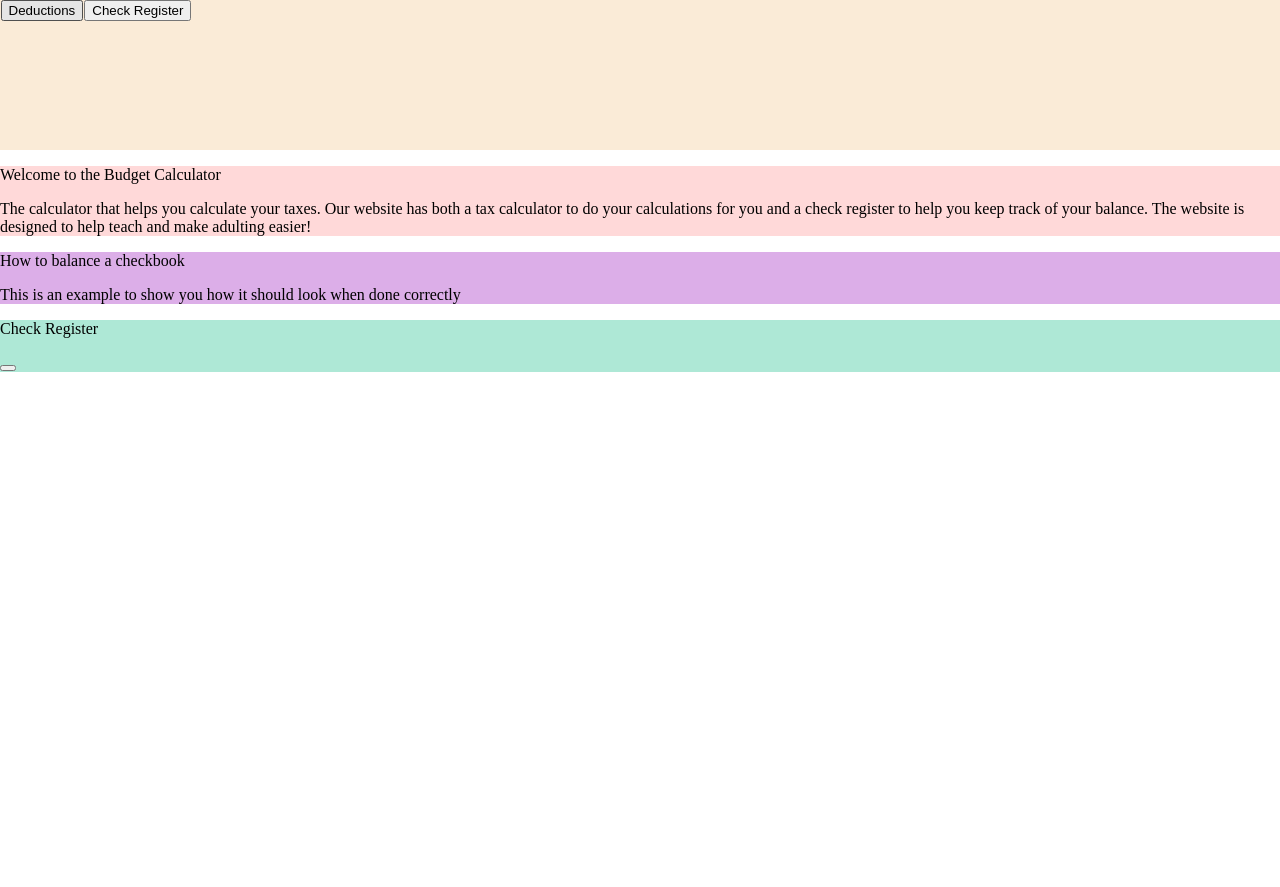
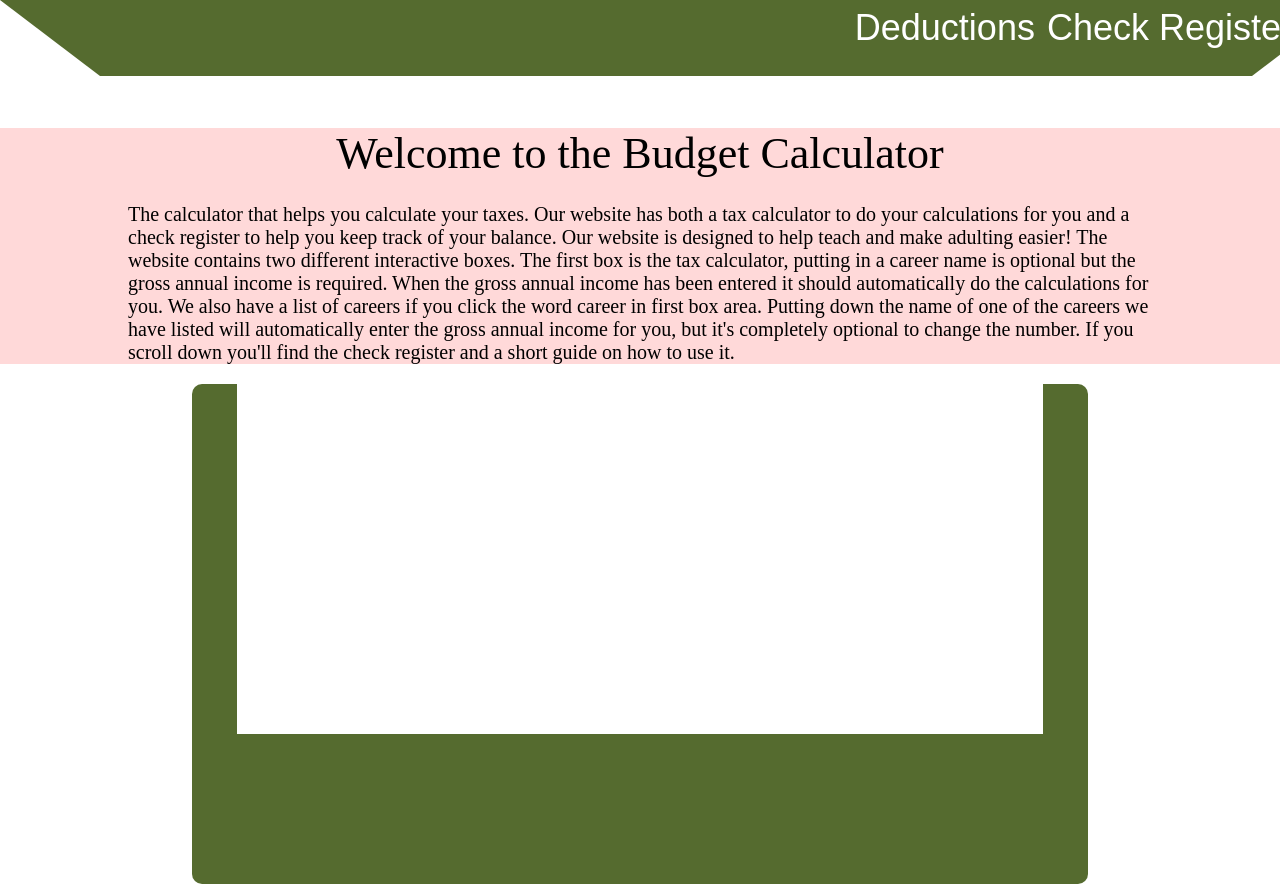
Before and after one commit to TeaveLeaf/EECU-Project, a plain HTML site: page index.html in a window 1280 px wide. Shown: the top 887 px of the page. Before the commit the page ends 800 px from the top, so only its background shows below. Drawn offline with Linux system fonts and the light colour scheme.

Commit message:
Added content, finished HTML basically

```diff
--- a/index.html
+++ b/index.html
@@ -5,6 +5,7 @@
     <meta http-equiv="X-UA-Compatible" content="IE=edge" />
     <meta name="viewport" content="width=device-width, initial-scale=1.0" />
     <link rel="stylesheet" href="style.css" />
+    <link rel="javascript" href="script.js" />
     <link rel="icon" href="#" />
     <title>EECU | Budget Calculator</title>
   </head>
@@ -21,19 +22,32 @@
         </div>
       </div>
     </nav>
+    <div class="test">
       <div class="content1">
         <p id="headText">Welcome to the Budget Calculator</p>
         <p id="conText">
-        The calculator that helps you calculate your taxes. Our website has both
-        a tax calculator to do your calculations for you and a check register to
-        help you keep track of your balance. The website is designed to help
-        teach and make adulting easier!
+          The calculator that helps you calculate your taxes. Our website has
+          both a tax calculator to do your calculations for you and a check
+          register to help you keep track of your balance. Our website is
+          designed to help teach and make adulting easier! The website contains
+          two different interactive boxes. The first box is the tax calculator,
+          putting in a career name is optional but the gross annual income is
+          required. When the gross annual income has been entered it should
+          automatically do the calculations for you. We also have a list of
+          careers if you click the word career in first box area. Putting down
+          the name of one of the careers we have listed will automatically enter
+          the gross annual income for you, but it's completely optional to
+          change the number. If you scroll down you'll find the check register
+          and a short guide on how to use it.
         </p>
       </div>
       <!-- The Tax Calculator -->
       <div class="taxCal">
+        <div class="taxIns">
           <div class="grossIncome"></div>
           <div class="taxDucts"></div>
+          <div class="housePay"></div>
+        </div>
       </div>
       <!-- How to balance a check book guide -->
       <div class="checkTut">
@@ -57,5 +71,6 @@
           <button class="addRowButt"></button>
         </div>
       </div>
+    </div>
   </body>
 </html>
--- a/style.css
+++ b/style.css
@@ -4,6 +4,29 @@
     src: url(Coiny-Regular.ttf);
 }
 
+/* FONT SIZES */
+#headText {
+    font-size: 44px;
+}
+
+#conText {
+    font-size: 20px;
+}
+
+#loneText {
+    font-size: 32px;
+}
+
+#sixText {
+    font-size: 36px;
+}
+
+#tinyText {
+    font-size: 16px;
+}
+
+
+/* THE ACTUAL WEBSITE */
 body {
     margin: 0;
 }
@@ -14,29 +37,77 @@ p, button {
 } */
 
 .navbar {
-    background-color: antiquewhite;
-    height: 150px;
-    /* position: fixed; */
+    width: 90%;
+    height: max-content;
+    display: block;
+    position: fixed;
+    top: 0;
+    border-top: 6vw solid #556B2F;
+    border-left: 100px solid transparent;
+    border-right: 100px solid transparent;
 }
 
 .navButts {
-    width: 15%;
+    width: 30%;
     display: flex;
     justify-content: space-around;
+    position: absolute;
+    margin-left: 65%;
+    top: -70px;
 
 }
 
-/* .checkReg {
-    background-color: rgb(221, 255, 244);
-} */
+.deButt, .checkButt {
+    width: max-content;
+    height: max-content;
+    border: 0;
+    background-color: transparent;
+    color: white;
+}
 
+.test {
+    margin-top: 10%;
+}
+
+
+
+/* THE FIRST CONTENT SECTION | INTRODUCTION OF THE WEBSITE */
 .content1 {
     background-color: rgb(255, 217, 217);
 }
 
+.content1 #headText {
+    text-align: center;
+}
+
+.content1 #conText {
+    width: 80%;
+    margin-left: auto;
+    margin-right: auto;
+    margin-top: -20px;
+}
+
+
+/* TAX CALCULATOR */
 .taxCal {
-    background-color: rgb(174, 174, 232);
+    background-color: #556B2F;
+    width: 70%;
+    height: 500px;
+    margin-left: auto;
+    margin-right: auto;
+    border-radius: 10px;
 }
+
+.taxIns {
+    background-color: white;
+    width: 90%;
+    height: 70%;
+    margin-left: auto;
+    margin-right: auto;
+
+}
+
+
 
 .checkTut {
     background-color: rgb(220, 174, 232);
@@ -48,4 +119,5 @@ p, button {
 
 .checkBook {
     background-color: rgb(174, 232, 214);
+    height: 1000px;
 }
```
Also changed, not shown: notes.txt, script.js (added). Lines whose indentation alone changed are shown as unchanged.
